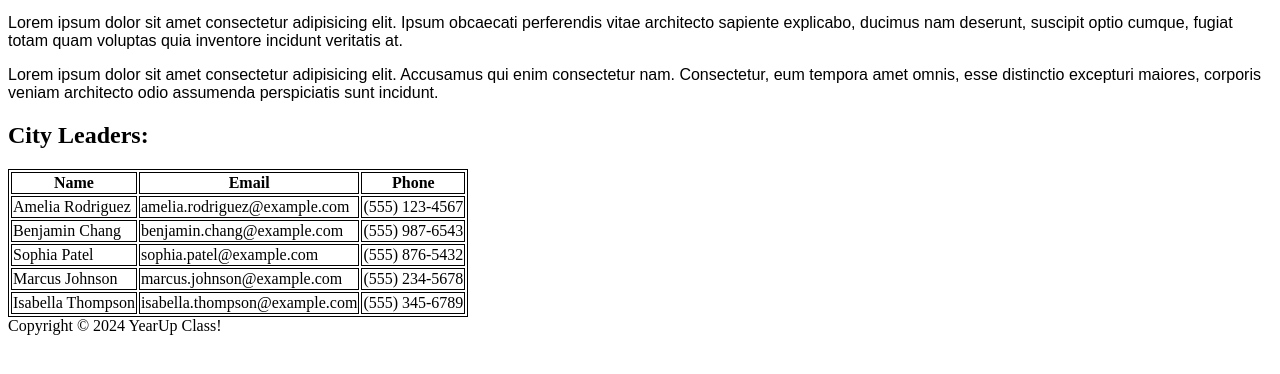
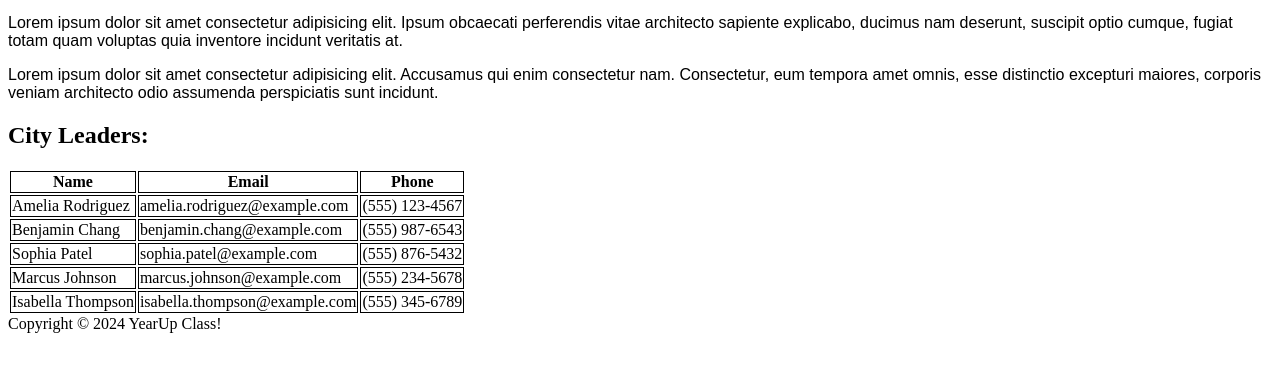
Before and after one commit to mireyaavila01/simple-travel-site, a plain HTML site: page index.html in a window 1280 px wide. Shown: the part 100-474 px from the top of the page. Drawn offline with Linux system fonts and the light colour scheme.

Commit message:
made changes

```diff
--- a/css/styles.css
+++ b/css/styles.css
@@ -2,6 +2,6 @@ p{
     font-family: Arial, Helvetica, sans-serif;
 }
 
-table, th, td{
+.contact-table *{
     border: 1px solid;
 }
--- a/index.html
+++ b/index.html
@@ -25,7 +25,7 @@
         </p>
 
         <h2>City Leaders:</h2>
-        <table>
+        <table class="contact-table">
             <tr>
                 <th>Name</th>
                 <th>Email</th>
```
Also changed, not shown: cityimages.html (+4 -0 lines).
